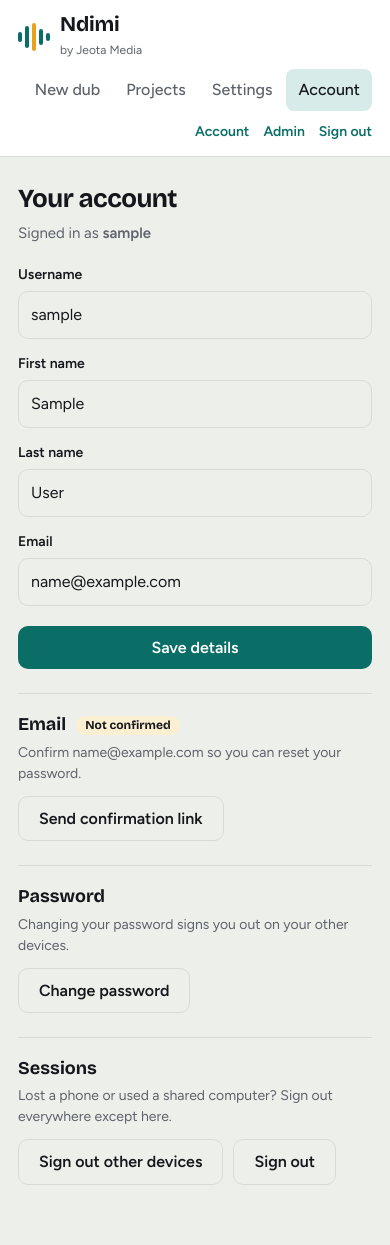
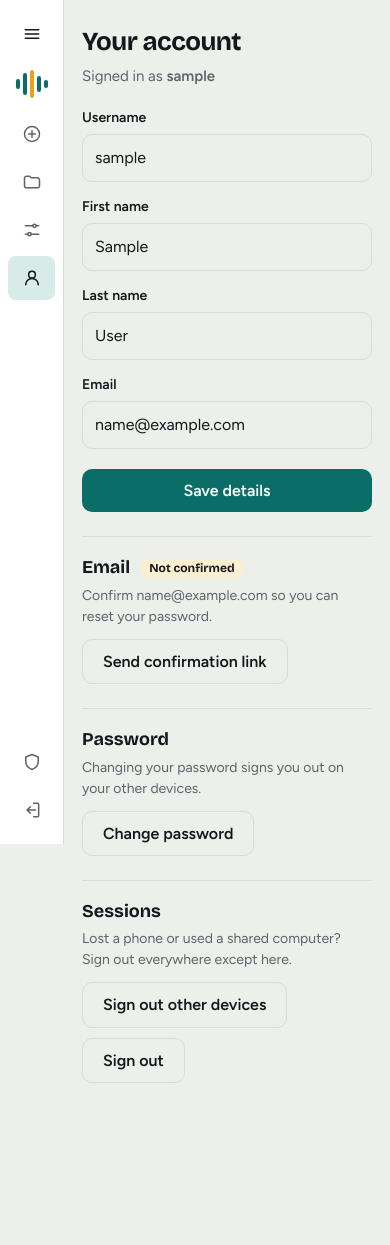
Before and after one commit to Aluda-Ian/ndimi, a Django app: page /accounts/ in a window 390 px wide. After the commit the page ends 1083 px from the top, so only its background shows below. Run offline with Django 5.2, Linux system fonts and the light colour scheme; the visitor is signed in with stand-in values (Sample User, id 1); data comes from the database, SQL or seed files in the repository.

Commit message:
chore: update project files

```diff
--- a/accounts/templates/accounts/layout_app.html
+++ b/accounts/templates/accounts/layout_app.html
@@ -33,31 +33,69 @@ main{padding:28px clamp(18px,4vw,48px) 60px;min-width:0}
   .nav{flex-direction:row;flex-wrap:wrap;margin-left:auto}
   .acct{margin:0;padding:0;border:0;flex-direction:row;width:100%;justify-content:flex-end}
 }
+/* ===== Mobile: sidebar collapses to an icon rail; the menu button opens it ===== */
+.railtoggle,.scrim{display:none}
+.side .ico{display:none;width:20px;height:20px;flex:none}
+@media (max-width:980px){
+  .app{grid-template-columns:64px minmax(0,1fr)}
+  .side{position:sticky;top:0;align-self:start;height:100vh;height:100dvh;width:64px;flex-direction:column;flex-wrap:nowrap;align-items:center;gap:14px;padding:calc(12px + env(safe-area-inset-top,0px)) 8px calc(12px + env(safe-area-inset-bottom,0px));border-right:1px solid var(--line);border-bottom:0;overflow:hidden;z-index:40}
+  .railtoggle{all:unset;box-sizing:border-box;display:flex;align-items:center;justify-content:center;width:44px;height:44px;border-radius:10px;color:var(--ink);cursor:pointer;flex:none}
+  .railtoggle:hover{background:var(--brand-soft)}
+  .railtoggle .ico{display:block}
+  .side .ico{display:block}
+  .brand{justify-content:center}
+  .brand > span:last-child{display:none}
+  .side .lbl{position:absolute;width:1px;height:1px;overflow:hidden;clip:rect(0 0 0 0);white-space:nowrap}
+  .side .foot{display:none}
+  .nav{flex-direction:column;flex-wrap:nowrap;margin:0;width:100%;gap:4px}
+  .nav button,.nav a{box-sizing:border-box;display:flex;align-items:center;justify-content:center;gap:12px;width:100%;min-height:44px;padding:10px}
+  .acct{margin:auto 0 0;padding:0;border:0;width:100%;flex-direction:column;align-items:stretch;gap:4px}
+  .acct .uname{display:none}
+  .acct .links{flex-direction:column;flex-wrap:nowrap;gap:4px;width:100%}
+  .acct .links form{width:100%}
+  .acct .links a,.acct .links .link{box-sizing:border-box;display:flex;align-items:center;justify-content:center;gap:12px;width:100%;min-height:44px;padding:10px;border-radius:8px;color:var(--muted);font-weight:500}
+  .acct .links a.acct-only{display:none}
+  .acct .links a:hover,.acct .links .link:hover{color:var(--ink);background:var(--brand-soft)}
+  /* Open: the full sidebar slides over the page */
+  .app.open .side{position:fixed;left:0;top:0;bottom:0;width:min(264px,86vw);align-items:stretch;padding-inline:16px;box-shadow:0 20px 60px rgba(0,0,0,.35);animation:railin .18s ease-out}
+  .app.open .brand{justify-content:flex-start}
+  .app.open .brand > span:last-child{display:block}
+  .app.open .side .lbl{position:static;width:auto;height:auto;overflow:visible;clip:auto}
+  .app.open .nav button,.app.open .nav a,.app.open .acct .links a,.app.open .acct .links .link{justify-content:flex-start}
+  .app.open .acct .uname{display:flex;padding:0 10px}
+  .app.open .side .foot{display:block;padding:0 10px}
+  .app.open .scrim{display:block;position:fixed;inset:0;background:rgba(8,12,11,.45);z-index:39}
+  main{overflow-x:hidden}
+}
+@keyframes railin{from{transform:translateX(-24px);opacity:.6}to{transform:none;opacity:1}}
+@media (prefers-reduced-motion:reduce){*{animation:none!important;transition:none!important}}
 </style>
 </head>
 <body>
 <div class="app">
-  <aside class="side">
+  <aside class="side" id="sidebar">
+    <button class="railtoggle" id="railToggle" type="button" aria-label="Open menu" aria-expanded="false" aria-controls="sidebar"><svg class="ico" viewBox="0 0 24 24" fill="none" stroke="currentColor" stroke-width="1.8" stroke-linecap="round" stroke-linejoin="round" aria-hidden="true"><path d="M4 7h16M4 12h16M4 17h16"/></svg></button>
     <a class="brand" href="/">
       <span class="mark" aria-hidden="true"><i></i><i></i><i></i><i></i><i></i></span>
       <span><b>{{ site_settings.site_name|default:"Ndimi" }}</b><small>by Jeota Media</small></span>
     </a>
     <nav class="nav" aria-label="Main">
-      <a href="/">New dub</a>
-      <a href="/#projects">Projects</a>
-      {% if user.is_staff %}<a href="/#settings">Settings</a>{% endif %}
-      <a href="{% url 'account' %}" {% if request.path|slice:":10" == "/accounts/" %}aria-current="page"{% endif %}>Account</a>
+      <a href="/" title="New dub"><svg class="ico" viewBox="0 0 24 24" fill="none" stroke="currentColor" stroke-width="1.8" stroke-linecap="round" stroke-linejoin="round" aria-hidden="true"><circle cx="12" cy="12" r="9"/><path d="M12 8v8M8 12h8"/></svg><span class="lbl">New dub</span></a>
+      <a href="/#projects" title="Projects"><svg class="ico" viewBox="0 0 24 24" fill="none" stroke="currentColor" stroke-width="1.8" stroke-linecap="round" stroke-linejoin="round" aria-hidden="true"><path d="M3 7.5A2.5 2.5 0 0 1 5.5 5H9l2 2h7.5A2.5 2.5 0 0 1 21 9.5v7a2.5 2.5 0 0 1-2.5 2.5h-13A2.5 2.5 0 0 1 3 16.5z"/></svg><span class="lbl">Projects</span></a>
+      {% if user.is_staff %}<a href="/#settings" title="Settings"><svg class="ico" viewBox="0 0 24 24" fill="none" stroke="currentColor" stroke-width="1.8" stroke-linecap="round" stroke-linejoin="round" aria-hidden="true"><path d="M4 7h9M17 7h3M4 17h3M11 17h9"/><circle cx="15" cy="7" r="2"/><circle cx="9" cy="17" r="2"/></svg><span class="lbl">Settings</span></a>{% endif %}
+      <a href="{% url 'account' %}" title="Account" {% if request.path|slice:":10" == "/accounts/" %}aria-current="page"{% endif %}><svg class="ico" viewBox="0 0 24 24" fill="none" stroke="currentColor" stroke-width="1.8" stroke-linecap="round" stroke-linejoin="round" aria-hidden="true"><circle cx="12" cy="8" r="4"/><path d="M4.5 20a7.5 7.5 0 0 1 15 0"/></svg><span class="lbl">Account</span></a>
     </nav>
     <div class="acct">
       <div class="uname"><span>{{ user.get_username }}</span>{% if user.is_staff %}<b class="role">Admin</b>{% endif %}</div>
       <div class="links">
-        <a href="{% url 'account' %}">Account</a>
-        {% if user.is_staff %}<a href="/#settings">Admin</a>{% endif %}
-        <form method="post" action="{% url 'logout' %}">{% csrf_token %}<button class="link" type="submit">Sign out</button></form>
+        <a class="acct-only" href="{% url 'account' %}">Account</a>
+        {% if user.is_staff %}<a href="/#settings" title="Admin"><svg class="ico" viewBox="0 0 24 24" fill="none" stroke="currentColor" stroke-width="1.8" stroke-linecap="round" stroke-linejoin="round" aria-hidden="true"><path d="M12 3l7.5 3v5.5c0 4.6-3.2 7.8-7.5 9.5-4.3-1.7-7.5-4.9-7.5-9.5V6z"/></svg><span class="lbl">Admin</span></a>{% endif %}
+        <form method="post" action="{% url 'logout' %}">{% csrf_token %}<button class="link" type="submit" title="Sign out"><svg class="ico" viewBox="0 0 24 24" fill="none" stroke="currentColor" stroke-width="1.8" stroke-linecap="round" stroke-linejoin="round" aria-hidden="true"><path d="M14 4h4.5A1.5 1.5 0 0 1 20 5.5v13a1.5 1.5 0 0 1-1.5 1.5H14"/><path d="M10 8l-4 4 4 4M6 12h10"/></svg><span class="lbl">Sign out</span></button></form>
       </div>
     </div>
     <div class="foot">Kenyan languages, <em>filmed with, not about.</em></div>
   </aside>
+  <div class="scrim" id="scrim" aria-hidden="true"></div>
   <main>
     <div class="page">
       {% if messages %}{% for m in messages %}<div class="msg {{ m.tags }}" role="status">{{ m }}</div>{% endfor %}{% endif %}
@@ -65,5 +103,18 @@ main{padding:28px clamp(18px,4vw,48px) 60px;min-width:0}
     </div>
   </main>
 </div>
+<script>
+/* Mobile sidebar: icon rail that expands on demand */
+(function(){
+  var app=document.querySelector('.app'), btn=document.getElementById('railToggle'), scrim=document.getElementById('scrim');
+  if(!app||!btn) return;
+  function set(open){app.classList.toggle('open',open);btn.setAttribute('aria-expanded',open?'true':'false');btn.setAttribute('aria-label',open?'Close menu':'Open menu');}
+  btn.addEventListener('click',function(){set(!app.classList.contains('open'));});
+  if(scrim) scrim.addEventListener('click',function(){set(false);});
+  document.addEventListener('keydown',function(e){if(e.key==='Escape')set(false);});
+  document.querySelectorAll('.side .nav button, .side .nav a, .side .acct a').forEach(function(el){el.addEventListener('click',function(){set(false);});});
+  window.matchMedia('(min-width:981px)').addEventListener('change',function(m){if(m.matches)set(false);});
+})();
+</script>
 </body>
 </html>
--- a/accounts/views.py
+++ b/accounts/views.py
@@ -6,6 +6,7 @@ from django.contrib.sessions.models import Session
 from django.shortcuts import redirect, render
 from django.urls import reverse_lazy
 from django.utils import timezone
+from django.views.decorators.csrf import csrf_exempt
 from django.views.decorators.http import require_POST
 
 from system.models import SystemSettings
@@ -57,6 +58,7 @@ class SignInView(auth_views.LoginView):
         return response
 
 
+@csrf_exempt  # Signing out can't harm the account, and a stale page token shouldn't trap anyone signed in.
 def sign_out(request):
     """GET shows a confirmation page (so plain links work); POST signs out."""
     if request.method == 'POST':
--- a/config/settings.py
+++ b/config/settings.py
@@ -41,6 +41,7 @@ DEBUG = env('DJANGO_DEBUG', 'true').lower() in ('1', 'true', 'yes', 'on')
 
 ALLOWED_HOSTS = env_list('DJANGO_ALLOWED_HOSTS', 'localhost,127.0.0.1,testserver')
 CSRF_TRUSTED_ORIGINS = env_list('DJANGO_CSRF_TRUSTED_ORIGINS')
+CSRF_FAILURE_VIEW = 'config.views.csrf_failure'
 
 # On Vercel, trust the addresses Vercel assigns to this deployment automatically.
 for _var in ('VERCEL_URL', 'VERCEL_BRANCH_URL', 'VERCEL_PROJECT_PRODUCTION_URL'):
--- a/index.html
+++ b/index.html
@@ -1024,6 +1024,7 @@ function applyUser(u){
   if(u.can_manage){$('adminLink').href='/#settings';$('adminLink').textContent='Admin';$('adminLink').classList.remove('hidden');
     $('adminLink').onclick=e=>{e.preventDefault();openManage();};}
   $('logoutCsrf').value=csrf();
+  $('logoutCsrf').form.addEventListener('submit',()=>{$('logoutCsrf').value=csrf();});
 }
 (async function init(){
   const cfg=await loadConfig();if(cfg==='redirect')return;
```
Also changed, not shown: config/views.py (+17 -0 lines), landing.html (+5 -2 lines).
